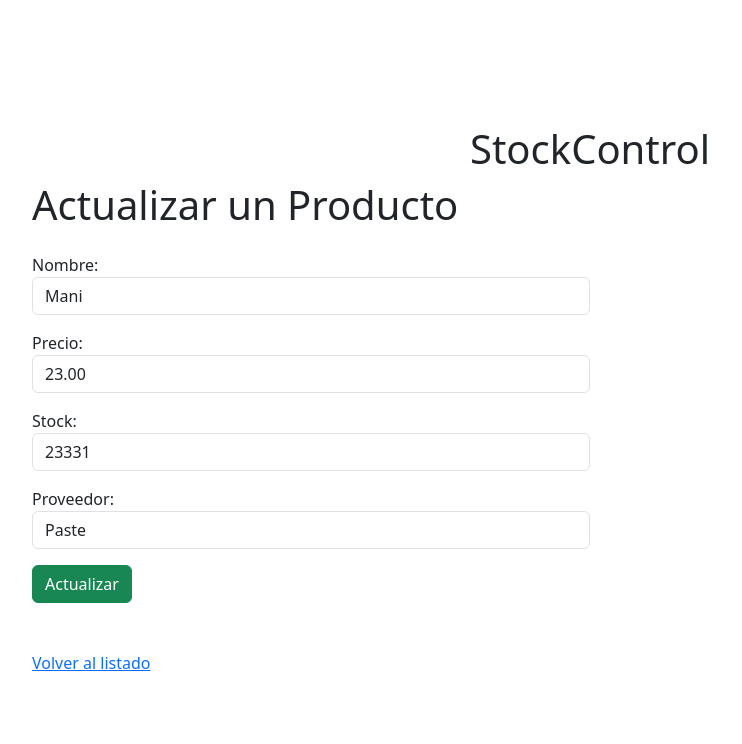
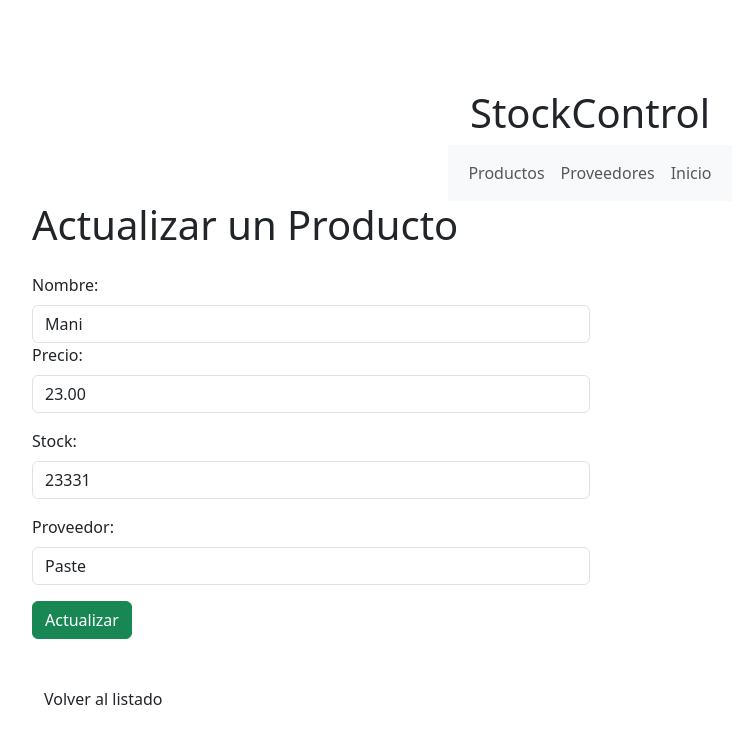
Before and after one commit to gaston010/crud_simple, a Django app: page /update_prod/10/ in a window 1280 px wide. Shown: the top 744 px of the page, without its empty margins (50-792 px from the left). Run offline with Django 4.2, Linux system fonts and the light colour scheme; data comes from the database, SQL or seed files in the repository; some libraries are stand-ins or nearby versions.

Commit message:
hotfix generales

```diff
--- a/StockControl/settings.py
+++ b/StockControl/settings.py
@@ -24,7 +24,7 @@ BASE_DIR = Path(__file__).resolve().parent.parent
 SECRET_KEY = 'django-insecure-1tw6_8blbc)0)#ro8_v9jr+n9rt7qtbg$@l13gvdlw##%6@4rv'
 
 # SECURITY WARNING: don't run with debug turned on in production!
-DEBUG = False
+DEBUG = True
 
 ALLOWED_HOSTS = ['localhost', '127.0.0.1']
 
--- a/compra/forms.py
+++ b/compra/forms.py
@@ -1,4 +1,3 @@
-from dataclasses import fields
 from django import forms
 from .models import Producto, Proveedor
 
--- /dev/null
+++ b/templates/_navbar.html
@@ -0,0 +1,17 @@
+<nav class="navbar navbar-expand-lg bg-body-tertiary">
+    <div class="container-fluid">
+      <div class="collapse navbar-collapse" id="navbarSupportedContent">
+        <ul class="navbar-nav me-auto mb-2 mb-lg-0">
+            <li class="nav-item">
+                <a class="nav-link btn btn-primary hover:bg-secondary" href="/productos/">Productos</a>
+            </li>
+            <li class="nav-item">
+                <a class="nav-link btn btn-primary hover:bg-secondary" aria-current="page" href="/provedores/">Proveedores</a>
+            </li>
+            <li class="nav-item">
+                <a class="nav-link btn btn-primary hover:bg-secondary" href="/">Inicio</a>
+            </li>
+        </ul>
+      </div>
+    </div>
+  </nav>
--- a/templates/index.html
+++ b/templates/index.html
@@ -15,12 +15,10 @@
 </head>
 <body>
     <h1 class="text-center">StockControl</h1>
+
+    {% include "_navbar.html" %}
+
     {% block content %}
-        <div class="text-center">
-            <a href="/productos/">Ver lista de Productos</a>
-            <br>
-            <a href="/provedores/">Ver lista de Proveedores</a>
-        </div>
     {% endblock %}
 </body>
 </html>
--- a/templates/update_prod.html
+++ b/templates/update_prod.html
@@ -12,10 +12,23 @@
 
             <div class="form-group mb-2 col col-lg-6">
 
-                <p>Nombre: <input type="text" name="nombre" value="{{ producto.nombre }}" class="form-control"></p>
-                <p>Precio: <input type="float" name="precio" value="{{ producto.precio }}" class="form-control"></p>
-                <p>Stock: <input type="int" name="stock" value="{{ producto.stock_actual }}" class="form-control"></p>
-                <p>Proveedor: <input type="text" name="proveedor" value="{{ producto.proveedor }}" class="form-control"></p>
+                <div class"mb-3">
+                    <label for="name" class="form-label"> Nombre: </label>
+                        <input type="text" name="nombre" value="{{ producto.nombre }}" class="form-control">
+                </div>
+                <div class="mb-3">
+                    <label for="precio" class="form-label"> Precio: </label>
+                        <input type="float" name="precio" value="{{ producto.precio }}" class="form-control">
+                </div>
+                <div class="mb-3">
+                    <label for="stock" class="form-label"> Stock: </label>
+                        <input type="int" name="stock" value="{{ producto.stock_actual }}" class="form-control">
+                </div>
+
+                <div class="mb-3">
+                    <label for="proveedor" class="form-label"> Proveedor: </label>
+                        <input type="text" name="proveedor" value="{{ producto.proveedor }}" class="form-control">
+                </div>
 
                 <input type="submit" value="Actualizar" class="btn btn-success">
 
@@ -24,8 +37,9 @@
 
         <br>
 
-        <a href="{{ '/productos/' }}">Volver al listado</a>
-
+        <div class="container-fluid">
+            <a class="navbar-brand" href="{{ '/productos/' }}">Volver al listado</a>
+        </div>
     </div>
 
 
```
Also changed, not shown: templates/productos.html (+14 -5 lines), templates/proveedores.html (+14 -4 lines).
